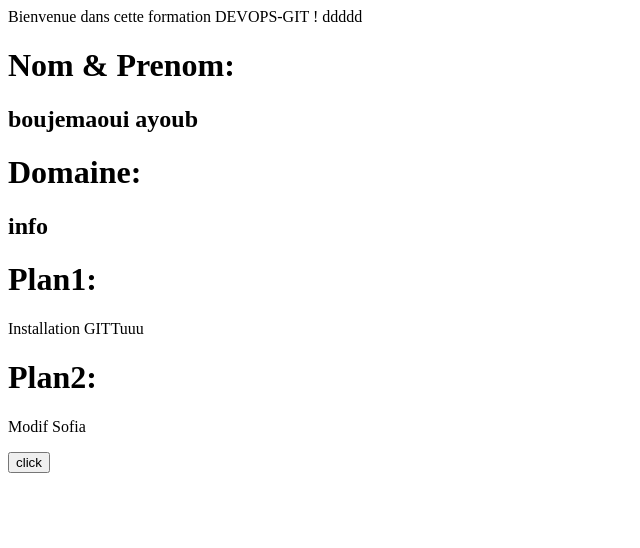
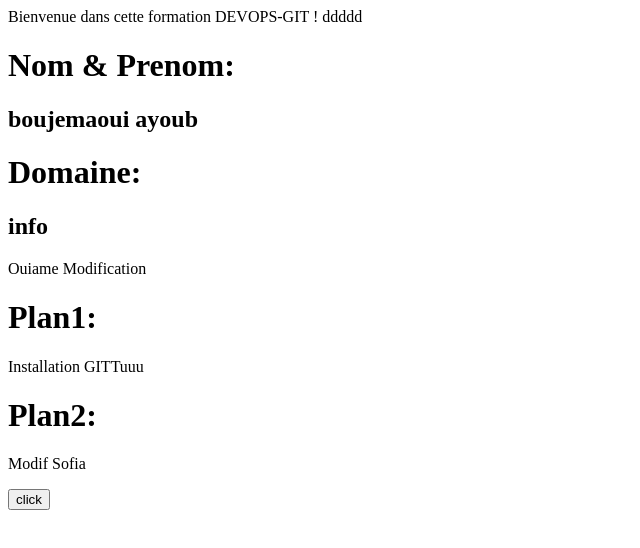
Before and after one commit to xyoub/tpdevops, a plain HTML site: page hello.html in a window 1280 px wide. Shown: the whole page, without its empty margins (0-640 px from the left). Drawn offline with Linux system fonts and the light colour scheme.

Commit message:
ouiame modifiaction

```diff
--- a/hello.html
+++ b/hello.html
@@ -26,6 +26,7 @@
                <h1>Domaine:</h1>
 
 			   <h2> info </h2>
+			   <p>Ouiame Modification</p>
 		</div>
 		</div>
 		<!-- Objectif   -->
```
